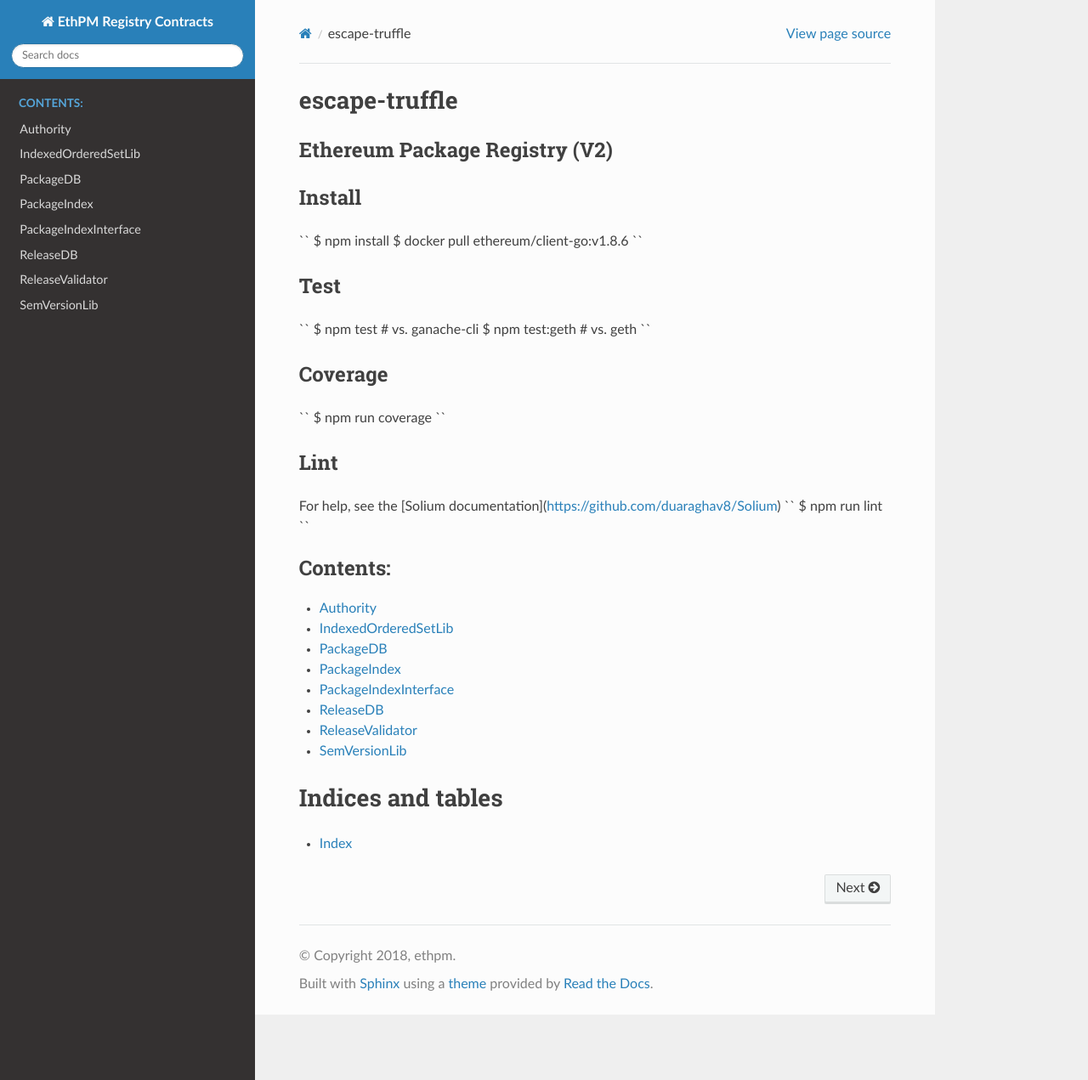
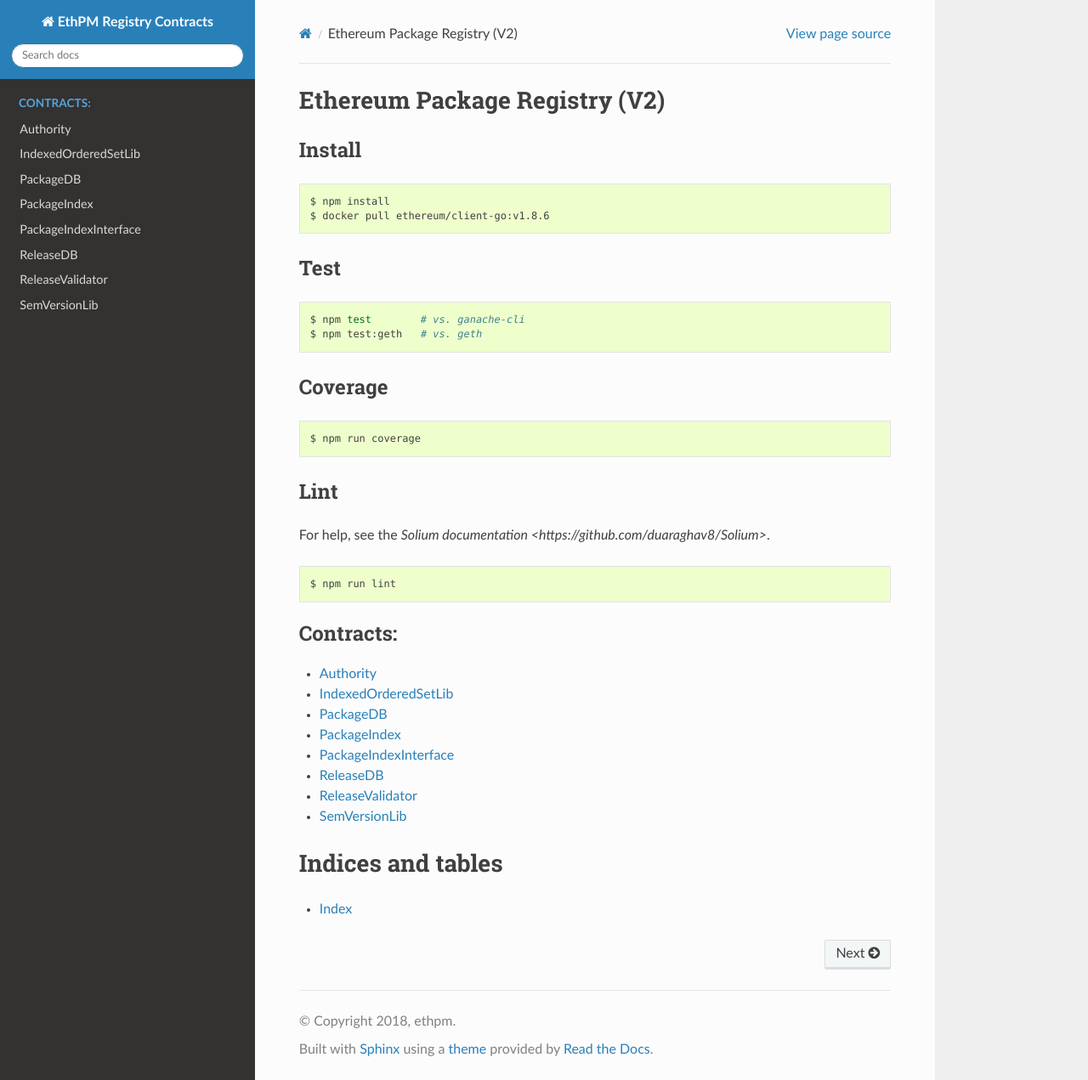
Before and after one commit to ethpm/escape-truffle, a Sphinx documentation site: the page built from docs/index.rst, in a window 1280 px wide and 1271 px high. Shown: the whole window at 85% size. Built offline with Sphinx 7.4.7 and the Read the Docs theme 2.0.0, drawn with Linux system fonts in a browser that asks for light colours.

Commit message:
Fix index.rst, add docs badge

```diff
--- a/docs/index.rst
+++ b/docs/index.rst
@@ -1,39 +1,44 @@
-escape-truffle
-==============
 
 Ethereum Package Registry (V2)
-------------------------------
+==============================
 
 Install
 -------
-``
-$ npm install
-$ docker pull ethereum/client-go:v1.8.6
-``
+
+.. code-block:: shell
+
+   $ npm install
+   $ docker pull ethereum/client-go:v1.8.6
+
 
 Test
 ----
-``
-$ npm test        # vs. ganache-cli
-$ npm test:geth   # vs. geth
-``
+.. code-block:: shell
+
+   $ npm test        # vs. ganache-cli
+   $ npm test:geth   # vs. geth
+
 
 Coverage
 --------
-``
-$ npm run coverage
-``
+
+.. code-block:: shell
+
+   $ npm run coverage
+
 
 Lint
 ----
-For help, see the [Solium documentation](https://github.com/duaraghav8/Solium)
-``
-$ npm run lint
-``
+For help, see the `Solium documentation <https://github.com/duaraghav8/Solium>`.
+
+.. code-block:: shell
+
+   $ npm run lint
+
 
 .. toctree::
    :maxdepth: 2
-   :caption: Contents:
+   :caption: Contracts:
 
    Authority
    IndexedOrderedSetLib
```
Also changed, not shown: README.md (+1 -0 lines).
